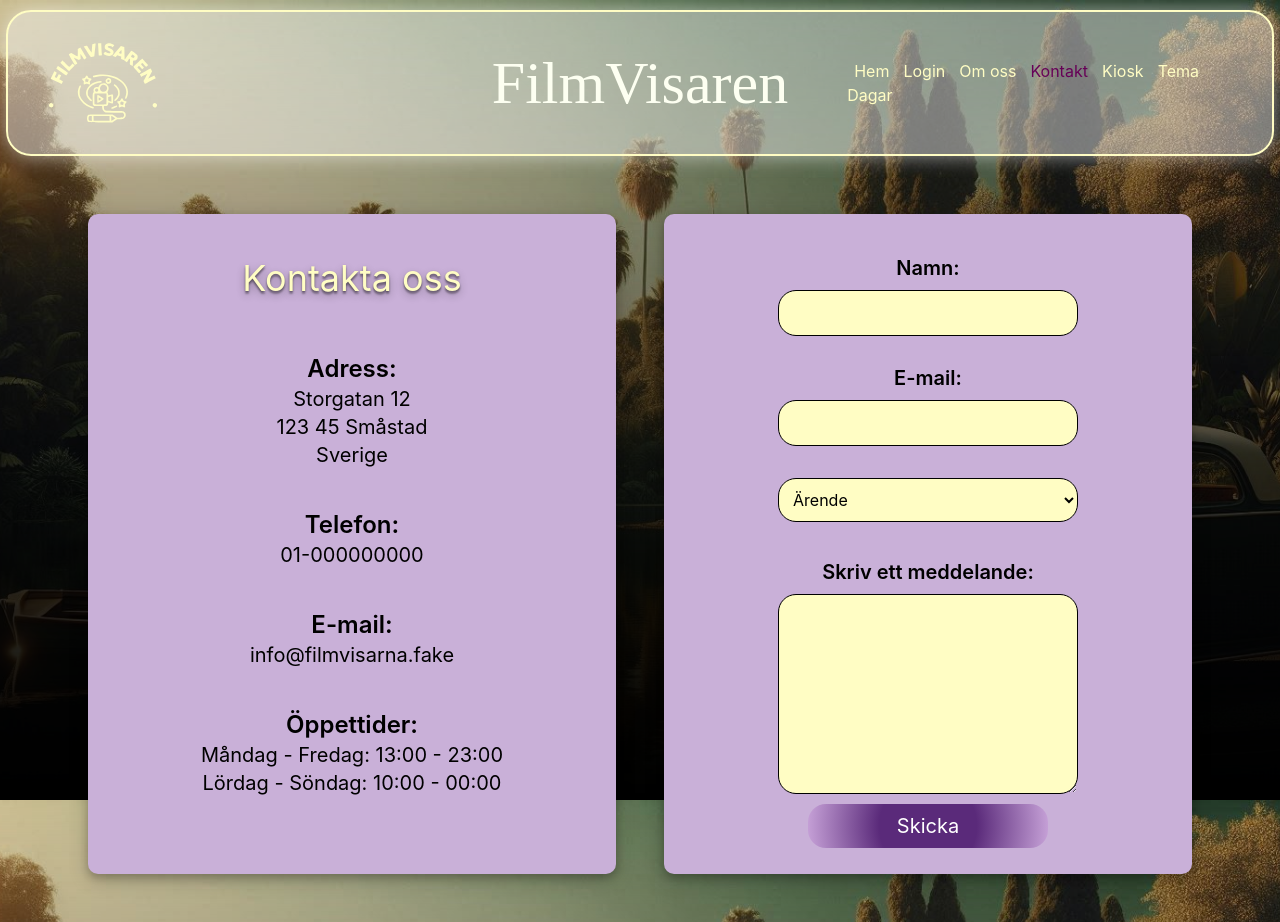
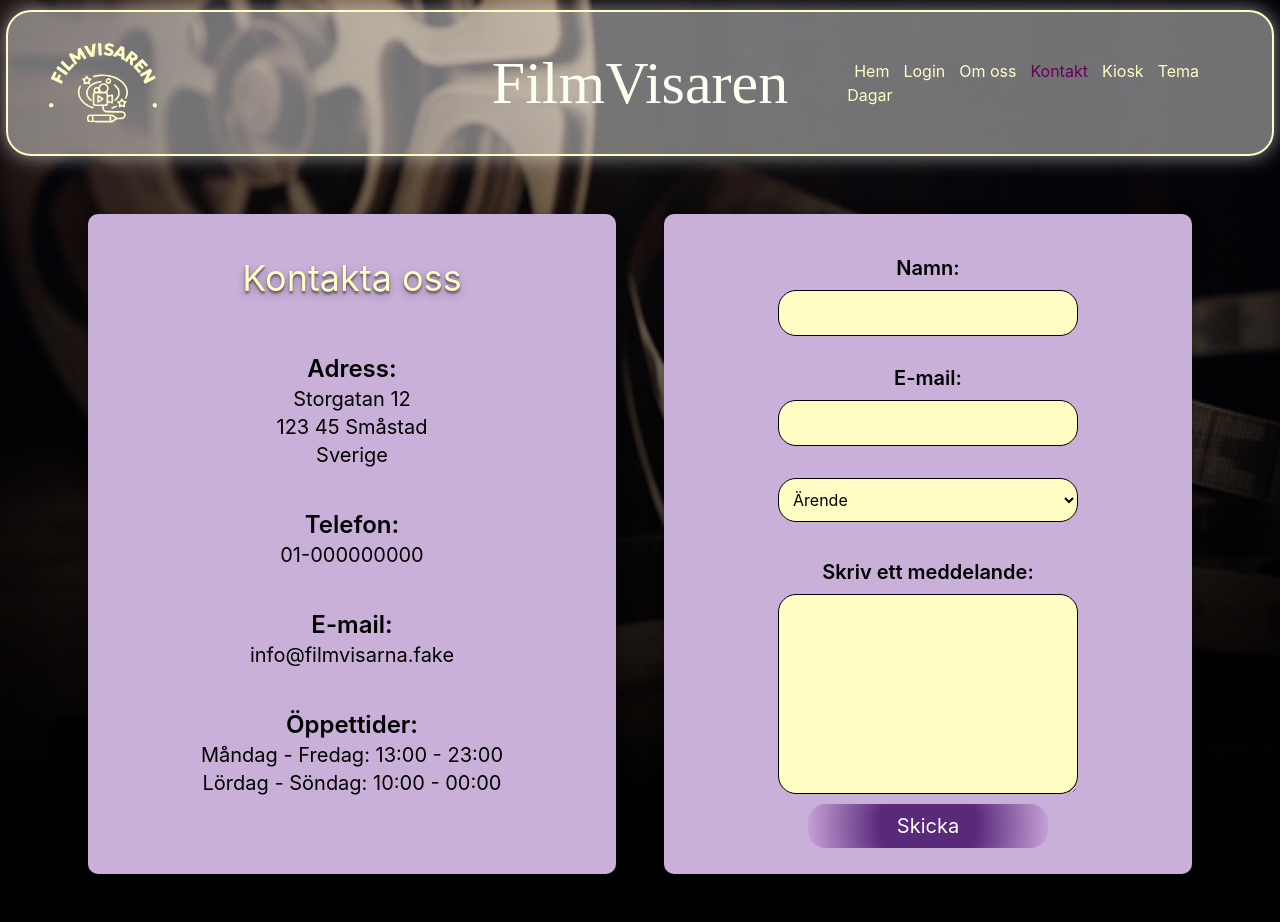
Before and after one commit to hkmp1303/filmvisarna, a React (Vite) app: page /contact in a window 1280 px wide. Built offline with nearby package versions, Linux system fonts and the light colour scheme; no server answers; a web font is replaced by a local one.

Commit message:
works with hero url and graded background

```diff
--- a/src/App.css
+++ b/src/App.css
@@ -1,37 +1,40 @@
 @import url('https://fonts.googleapis.com/css2?family=Pattaya&display=swap');
 @import "tailwindcss";
 
-/*
-body {
-  margin: 0;
-  background: var(--primary-bg);
-  min-height: 100vh;
-  transition: background 0.5s ease;
-}
-
-*/
 
 body {
   margin: 0;
   min-height: 100vh;
+  background-color: var(--body-bg, #000);
+  transition: background 0.5s ease;
 
-  /* STANDARDVÄRDEN (Om inget tema är valt) */
-  --hero-url: url('/heroimages/Classic_V5.jpg');
-  --genre-grad: linear-gradient(to bottom, rgba(0,0,0,0) 0%, rgba(0,0,0,0.8) 70%, #000 100%);
+  --genre-grad: linear-gradient(to bottom, rgba(0,0,0,0) 0%, #000 100%);
+  --hero-url: url('/heroimages/movie_strip_v1.jpg');
 
-  /* MASTER-LOGIK (Denna rad behöver du aldrig ändra igen) */
-  background: var(--genre-grad), var(--hero-url) no-repeat center top;
+}
 
-  background-size: 100% 100vh, cover;
-  background-attachment: fixed;
-  background-color: #000;
-  transition: background 0.8s ease-in-out;
+body::before{
+  content: "";
+  position: absolute;
+  top: 0;
+  left: 0;
+  width: 100%;
+  height: 100vh;
+  z-index: -1;
+
+  background-image: var(--genre-grad), var(--hero-url);
+  background-repeat: no-repeat;
+  background-position: center top;
+  background-size: cover, cover;
+
+  transition: background-image 0.8s ease-in-out;
 }
 
 body.genre-horror{
   /*Body*/
     --genre-grad: linear-gradient(to bottom, rgba(0, 0, 0, 0.55) 0%,rgba(22, 1, 1, 1) 100%);
     --hero-url: url('/heroimages/Horror_background.jpeg');
+    --body-bg: rgba(22, 1, 1, 1);
     --second-bg: #959e9e;
     --search-bar: #783232;
     --landing-drop-btn: #b35151FF;
@@ -50,8 +53,9 @@ body.genre-horror{
 
 body.genre-comedy{
   /*Body*/
-    --genre-grad: linear-gradient(to bottom, rgba(255, 210, 0, 1) 0%,rgba(65, 77, 28, 1) 100%);
+    --genre-grad: linear-gradient(to bottom, rgba(255, 210, 0, 0.55) 0%,rgba(65, 77, 28, 1) 100%);
     --hero-url: url('/heroimages/Comedy_V2.jpg');
+    --body-bg: rgba(65, 77, 28, 1);
     --second-bg: #e6e377;
     --search-bar: #a19c3b;
     --landing-drop-btn: #e6e377;
@@ -70,8 +74,9 @@ body.genre-comedy{
 
 body.genre-family{
   /*Body*/
-    --genre-grad: linear-gradient(to bottom, rgba(0, 124, 234, 1) 0%,rgba(184, 141, 22, 1) 100%);
+    --genre-grad: linear-gradient(to bottom, rgba(0, 124, 234, 0.55) 0%,rgba(184, 141, 22, 1) 100%);
     --hero-url: url('/heroimages/Family_V1.jpg');
+    --body-bg: rgba(184, 141, 22, 1);
     --second-bg: #9ac1ed;
     --search-bar: #cc9706;
     --landing-drop-btn: #ffbb00FF;
@@ -90,8 +95,9 @@ body.genre-family{
 
 body.genre-action{
   /*Body*/
-    --genre-grad: linear-gradient(to bottom, rgba(128, 181, 231, 1) 0%,rgba(0, 0, 0, 1) 100%);
+    --genre-grad: linear-gradient(to bottom, rgba(128, 181, 231, 0.55) 0%,rgba(0, 0, 0, 1) 100%);
     --hero-url: url('/heroimages/Action_V1.jpg');
+    --body-bg: rgba(0, 0, 0, 1);
     --second-bg: #66abcc;
     --search-bar: #bd7004;
     --landing-drop-btn:#e38500FF;
@@ -111,8 +117,9 @@ body.genre-action{
 
 body.genre-romance{
   /*Body*/
-    --genre-grad: linear-gradient(to bottom, rgba(216, 186, 229, 1) 0%,rgba(184, 78, 198, 1) 99%);
+    --genre-grad: linear-gradient(to bottom, rgba(216, 186, 229, 0.55) 0%,rgba(184, 78, 198, 1) 99%);
     --hero-url: url('/heroimages/Romance_V1.jpg');
+    --body-bg: rgba(184, 78, 198, 1);
     --second-bg: #c9b0d8;
     --search-bar: #5a2a7a;
     --landing-drop-btn:#ffffffFF;
@@ -132,8 +139,9 @@ body.genre-romance{
 
 body.genre-classic{
   /*Body*/
-    --genre-grad: linear-gradient(to bottom, rgba(45, 79, 43, 1) 0%,rgba(0, 0, 0, 1) 100%);
+    --genre-grad: linear-gradient(to bottom, rgba(45, 79, 43, 0.55) 0%,rgba(0, 0, 0, 1) 100%);
     --hero-url: url('/heroimages/Classic_V7.jpg');
+    --body-bg: rgba(0, 0, 0, 1);
     --second-bg: #5c9c4b;
     --search-bar: #b5a476;
     --landing-drop-btn: #fff1ca;
@@ -153,8 +161,9 @@ body.genre-classic{
 
 body.genre-blackandwhite{
   /*Body*/
-    --genre-grad: linear-gradient(to bottom, rgba(63, 63, 63, 1) 0%,rgba(0, 0, 0, 1) 100%);
+    --genre-grad: linear-gradient(to bottom, rgba(63, 63, 63, 0.55) 0%,rgba(0, 0, 0, 1) 100%);
     --hero-url: url('/heroimages/BlackWhite_V1.jpg');
+    --body-bg: rgba(0, 0, 0, 1);
     --second-bg: #959e9e;
     --search-bar: #959e9e;
     --landing-drop-btn: #d3dad9FF;
@@ -174,8 +183,9 @@ body.genre-blackandwhite{
 
 body.genre-holiday{
   /*Body*/
-    --genre-grad: linear-gradient(to bottom, rgba(10, 77, 28, 1) 0%, rgba(139, 0, 0, 1) 100%);
+    --genre-grad: linear-gradient(to bottom, rgba(10, 77, 28, 0.55) 0%, rgba(139, 0, 0, 1) 100%);
     --hero-url: url('/heroimages/Christmas_V1.jpg');
+    --body-bg: rgba(139, 0, 0, 1);
     --second-bg: #2a7d1f;
     --search-bar: #1c5414;
     --landing-drop-btn: #2a7d1f;
--- a/src/pages/LandingPage.tsx
+++ b/src/pages/LandingPage.tsx
@@ -23,11 +23,11 @@ export default function LandingPage() {
   const [selectedGenre, setSelectedGenre] = useState('');
 
   useEffect(() => {
-
-    if (selectedGenre) {
-      ThemedayToggle(selectedGenre);
+    const savedTheme = sessionStorage.getItem('savedTheme');
+    if (savedTheme) {
+      ThemedayToggle(savedTheme);
     }
-  }, [selectedGenre]);
+  }, []);
 
   const selectedMovieNavigation = (filmid: number) => {
     navigate(`/moviedetails/${filmid}`);
--- a/src/utilities/ThemedayToggle.ts
+++ b/src/utilities/ThemedayToggle.ts
@@ -9,10 +9,10 @@ export function ThemedayToggle(genre: string) {
 
   const safeGenre = genre.toLocaleLowerCase().replace(/[\s&]/g, '');
 
-  if (safeGenre && safeGenre !== 'default') {
+  if (safeGenre && safeGenre !== 'default' && safeGenre !== '') {
     body.classList.add(`genre-${safeGenre}`);
-    localStorage.setItem('selectedTheme', safeGenre);
+    sessionStorage.setItem('selectedTheme', safeGenre);
   } else {
-    localStorage.removeItem('selectedTheme');
+    sessionStorage.removeItem('selectedTheme');
   }
 }
```
Also changed, not shown: public/heroimages/movie_strip_v1.jpg (added).
